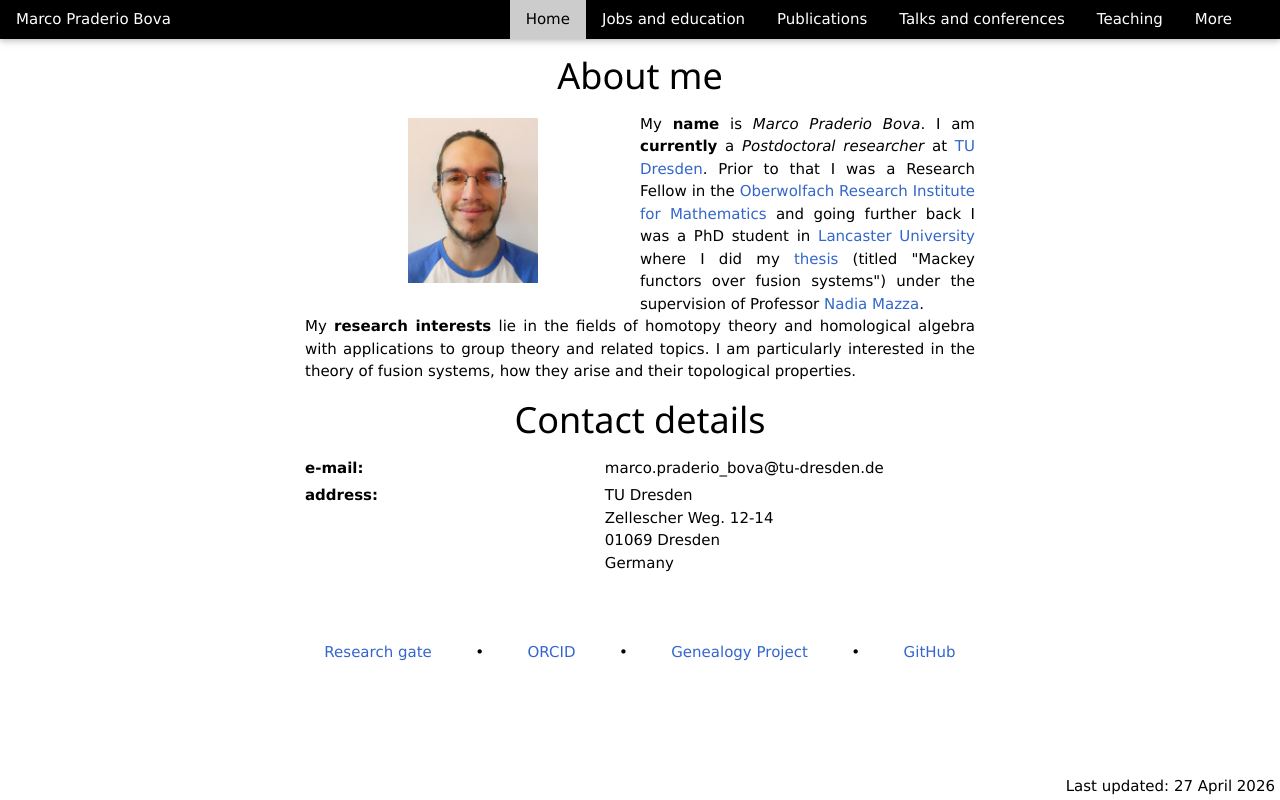
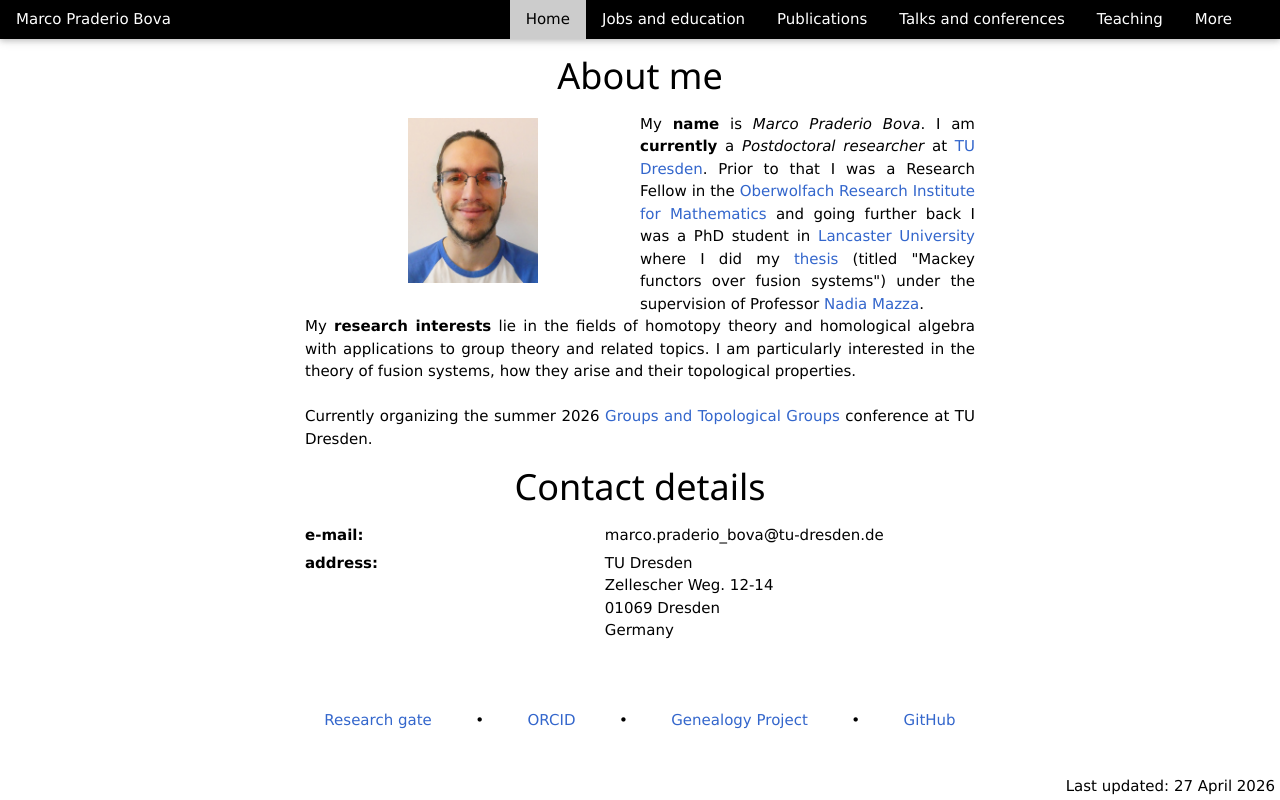
Before and after one commit to PraderioM/personal-webpage, an Angular app: page / in a window 1280 px wide. Built offline with nearby package versions, Linux system fonts and the light colour scheme.

Commit message:
Added currently organized event

```diff
--- a/src/app/home/home.component.html
+++ b/src/app/home/home.component.html
@@ -86,6 +86,9 @@
         <span class="home-text-container">
           My <b>research interests</b> lie in the fields of homotopy theory and homological algebra with applications to group theory and related topics.
           I am particularly interested in the theory of fusion systems, how they arise and their topological properties.
+        <br>
+        <br>
+        Currently organizing the summer 2026 <a class="link" href="https://sites.google.com/view/gtgsummer2026/home-page" target="_blank">Groups and Topological Groups</a> conference at TU Dresden.
 <!--          My <a class="link" href="https://www.lancaster.ac.uk/maths/people/nadia-mazza" target="_blank">latest work</a> concern the long standing sharpness conjecture for fusion systems.-->
 <!--          This conjecture concerns the vanishing of higher limits of the cohomology functor. I have proven it to be true in most known cases.-->
         </span>
```
Also changed, not shown: 3 other files (tests, documents, lock files or other folders).
